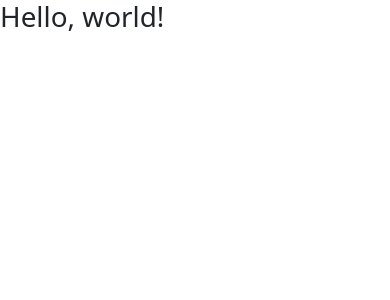
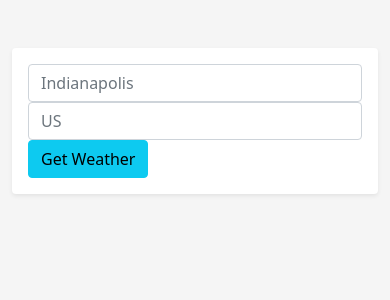
Before and after one commit to Gurupra5ad/weather-flask-app, a Flask app: page / in a window 390 px wide. Shown: the top 300 px of the page. Run offline with Flask 2, Linux system fonts and the light colour scheme.

Commit message:
added index basic version

```diff
--- a/templates/index.html
+++ b/templates/index.html
@@ -11,8 +11,25 @@
     <title>Hello, world!</title>
   </head>
   <body>
-    <h1>Hello, world!</h1>
-
+    <div style = "background-color:#f5f5f5; height:100vh;">
+      <div class="container h-100">
+        <div class="row justify-content-center">
+          <div class="col-md-6 col-sm-12 col-xs-12 pt-5">
+            <form class="card border-0 p-3 shadow-sm">
+              <div class="form-group">
+                <input type="text" class="form-control" name="city" placeholder="Indianapolis">
+              </div>
+              <div class="form-group">
+                <input type="text" class="form-control" name="country" placeholder="US">
+              </div>
+              <div class="form-group">
+                <button class="btn btn-info btn-block"> Get Weather </button>
+              </div>
+            </form>
+          </div>
+        </div>
+      </div>
+    </div>
     <script src="https://cdn.jsdelivr.net/npm/bootstrap@5.0.0-beta2/dist/js/bootstrap.bundle.min.js" integrity="sha384-b5kHyXgcpbZJO/tY9Ul7kGkf1S0CWuKcCD38l8YkeH8z8QjE0GmW1gYU5S9FOnJ0" crossorigin="anonymous"></script>
   </body>
 </html>
```
